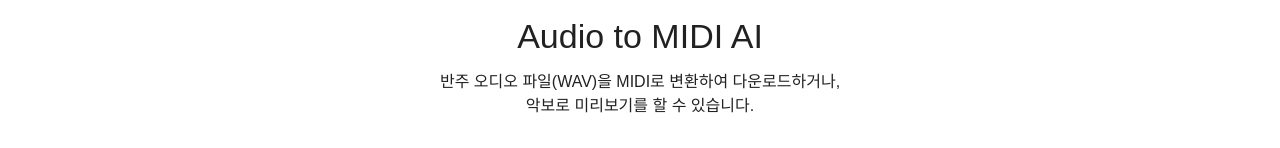
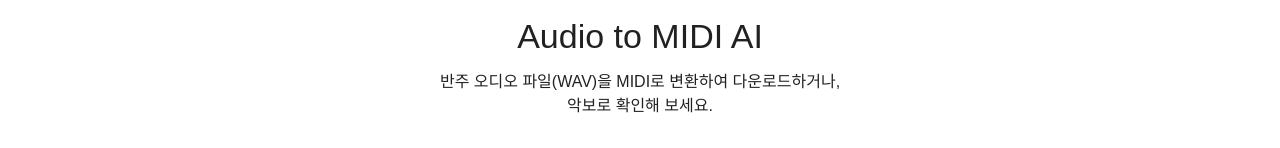
Before and after one commit to taedyoverflow/yass_front, a React (Create React App) app: page /pitch in a window 1280 px wide. Shown: the part 224-372 px from the top of the page. Built offline with nearby package versions, Linux system fonts and the light colour scheme.

Commit message:
BasicPitch.js 세부 문구 수정

```diff
--- a/src/pages/BasicPitch.js
+++ b/src/pages/BasicPitch.js
@@ -156,7 +156,7 @@ export default function BasicPitch() {
 
           <Typography variant="body1" align="center" sx={{ mb: 4 }}>
             반주 오디오 파일(WAV)을 MIDI로 변환하여 다운로드하거나,<br />
-            악보로 미리보기를 할 수 있습니다.
+            악보로 확인해 보세요.
           </Typography>
 
           <Box sx={{ mt: 4, display: "flex", flexDirection: "column", alignItems: "center" }}>
@@ -217,7 +217,7 @@ export default function BasicPitch() {
 
               {sheetUrl && (
                 <Box sx={{ mt: 4 }}>
-                  <Typography variant="h6" gutterBottom>Sheet Music Preview</Typography>
+                  <Typography variant="h6" gutterBottom>악보 미리보기</Typography>
                   <iframe
                     src={sheetUrl}
                     width="100%"
```
